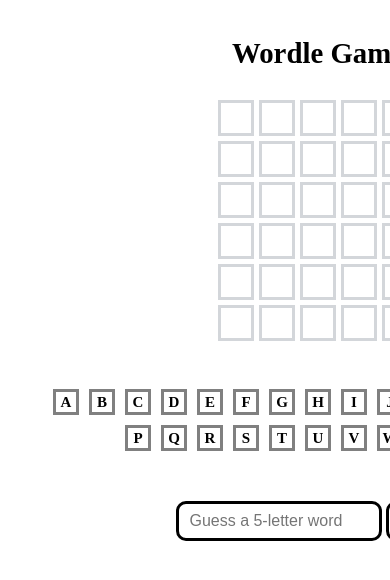
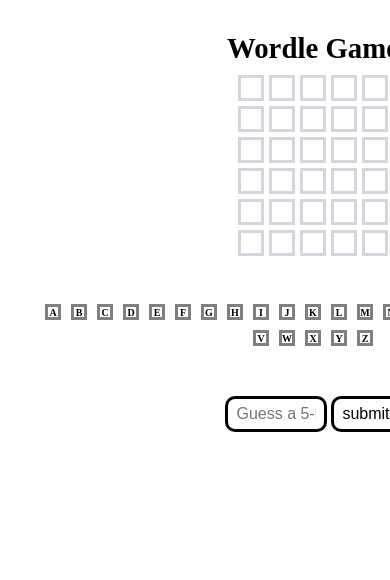
Before and after one commit to reback1314/cs120, a plain HTML site: page project2/index.html in a window 390 px wide. Shown: the top 580 px of the page. Drawn offline with Linux system fonts and the light colour scheme.

Commit message:
Update styles.css

```diff
--- a/project2/styles.css
+++ b/project2/styles.css
@@ -94,34 +94,34 @@ h1 {
 
 @media (max-width: 600px) {
     .main-container {
-        padding: 10px;
+        padding: 5px;
     }
 
     h1 {
         font-size: 1.8em;
-        margin-bottom: 30px;
+        margin-bottom: 10px;
     }
 
     .cell {
-        width: 30px;
-        height: 30px;
-        font-size: 20px;
+        width: 20px;
+        height: 20px;
+        font-size: 10px;
     }
 
     .key {
-        width: 20px;
-        height: 20px;
-        font-size: 15px;
+        width: 10px;
+        height: 10px;
+        font-size: 10px;
     }
 
     #word-input {
-        padding: 8px 10px;
+        padding: 6px 8px;
         font-size: 1em;
-        width: 180px;
+        width: 80px;
     }
 
     #submit-button {
-        padding: 8px 10px;
+        padding: 6px 8px;
         font-size: 1em;
     }
 }
```
